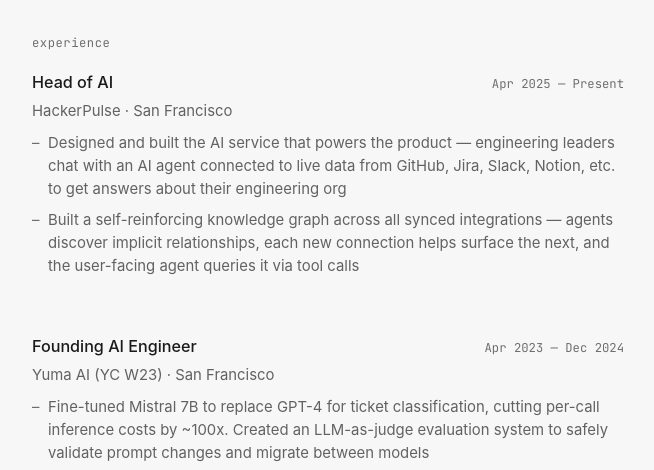
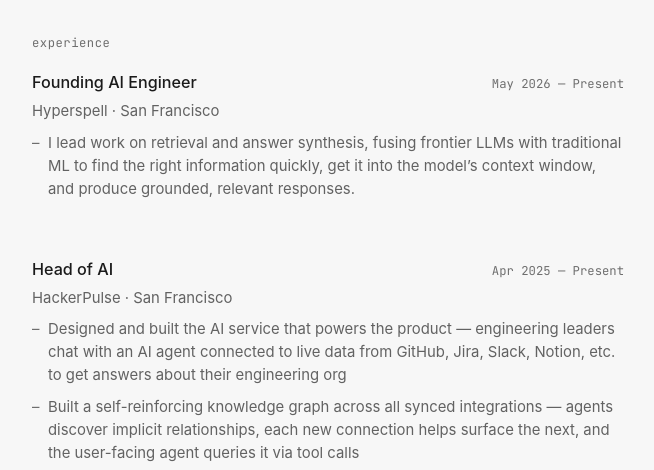
Before and after one commit to aburkard/aburkard.github.io, an Astro site: page /resume in a window 1280 px wide. Shown: the part 250-720 px from the top of the page, without its empty margins (312-966 px from the left). Built offline with nearby package versions, Linux system fonts and the light colour scheme; Astro itself is replaced by a stand-in of ours.

Commit message:
Update homepage and web resume for Hyperspell role

```diff
--- a/src/pages/resume.astro
+++ b/src/pages/resume.astro
@@ -11,6 +11,17 @@
   <h2>Experience</h2>
 
   <div class="items">
+    <div class="experience-item">
+      <div class="experience-header">
+        <span class="experience-role">Founding AI Engineer</span>
+        <span class="experience-date">May 2026 — Present</span>
+      </div>
+      <div class="experience-org">Hyperspell · San Francisco</div>
+      <ul class="experience-details">
+        <li>I lead work on retrieval and answer synthesis, fusing frontier LLMs with traditional ML to find the right information quickly, get it into the model’s context window, and produce grounded, relevant responses.</li>
+      </ul>
+    </div>
+
     <div class="experience-item">
       <div class="experience-header">
         <span class="experience-role">Head of AI</span>
```
Also changed, not shown: src/pages/index.astro (+4 -4 lines).
